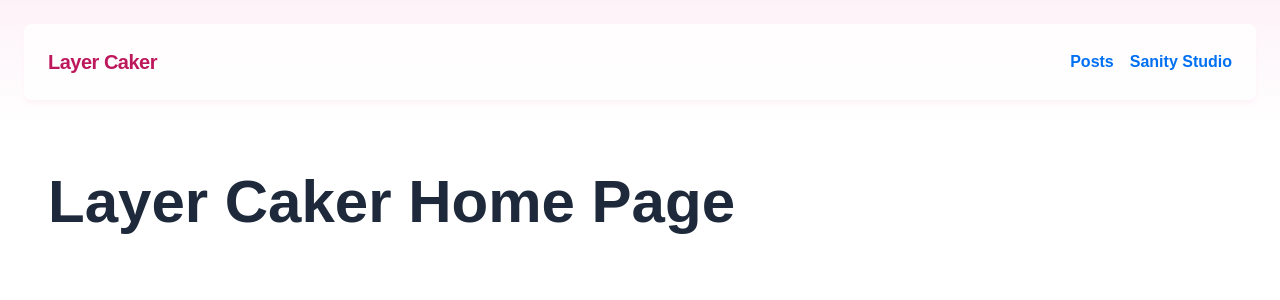
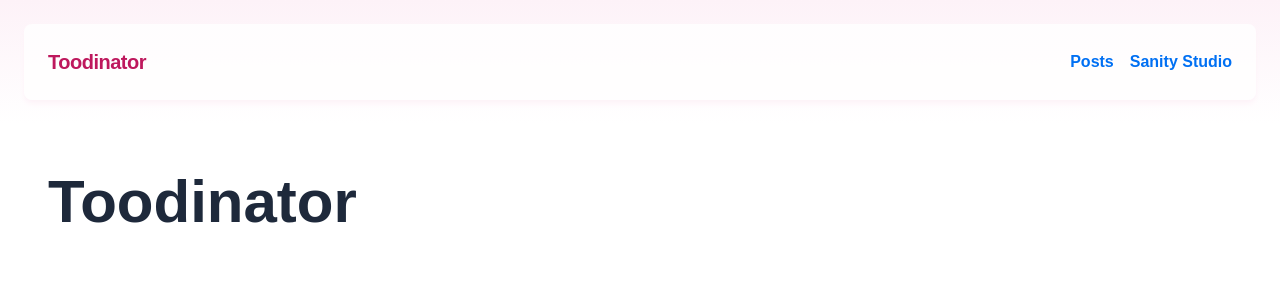
Before and after one commit to ecoldwell/toods_next15, a Next.js app: page / in a window 1280 px wide. Shown: the top 300 px of the page. Built offline with nearby package versions, Linux system fonts and the light colour scheme.

Commit message:
changed folder name

```diff
--- a/src/app/(frontend)/layout.tsx
+++ b/src/app/(frontend)/layout.tsx
@@ -1,4 +1,5 @@
 import '@/app/globals.css'
+import './styles/global.scss'
 import { Header } from '@/components/Header'
 
 export default function RootLayout({
--- a/src/app/(frontend)/page.tsx
+++ b/src/app/(frontend)/page.tsx
@@ -3,7 +3,7 @@ import { Title } from '@/components/Title'
 export default async function Page() {
   return (
     <section className="container mx-auto grid grid-cols-1 gap-6 p-12">
-      <Title>Layer Caker Home Page</Title>
+      <Title>Toodinator</Title>
     </section>
   )
 }
--- a/src/app/layout.tsx
+++ b/src/app/layout.tsx
@@ -1,5 +1,4 @@
 import "@/app/globals.css";
-import "@/app/styles/global.scss"
 
 export default function RootLayout({
   children,
--- a/src/components/Header.tsx
+++ b/src/components/Header.tsx
@@ -8,7 +8,7 @@ export function Header() {
           className="text-pink-700 md:text-xl font-bold tracking-tight"
           href="/"
         >
-          Layer Caker
+          Toodinator
         </Link>
         <ul className="flex items-center gap-4 font-semibold text-slate-700">
           <li>
```
Also changed, not shown: src/app/(frontend)/styles/global.scss (renamed from src/app/styles/global.scss).
